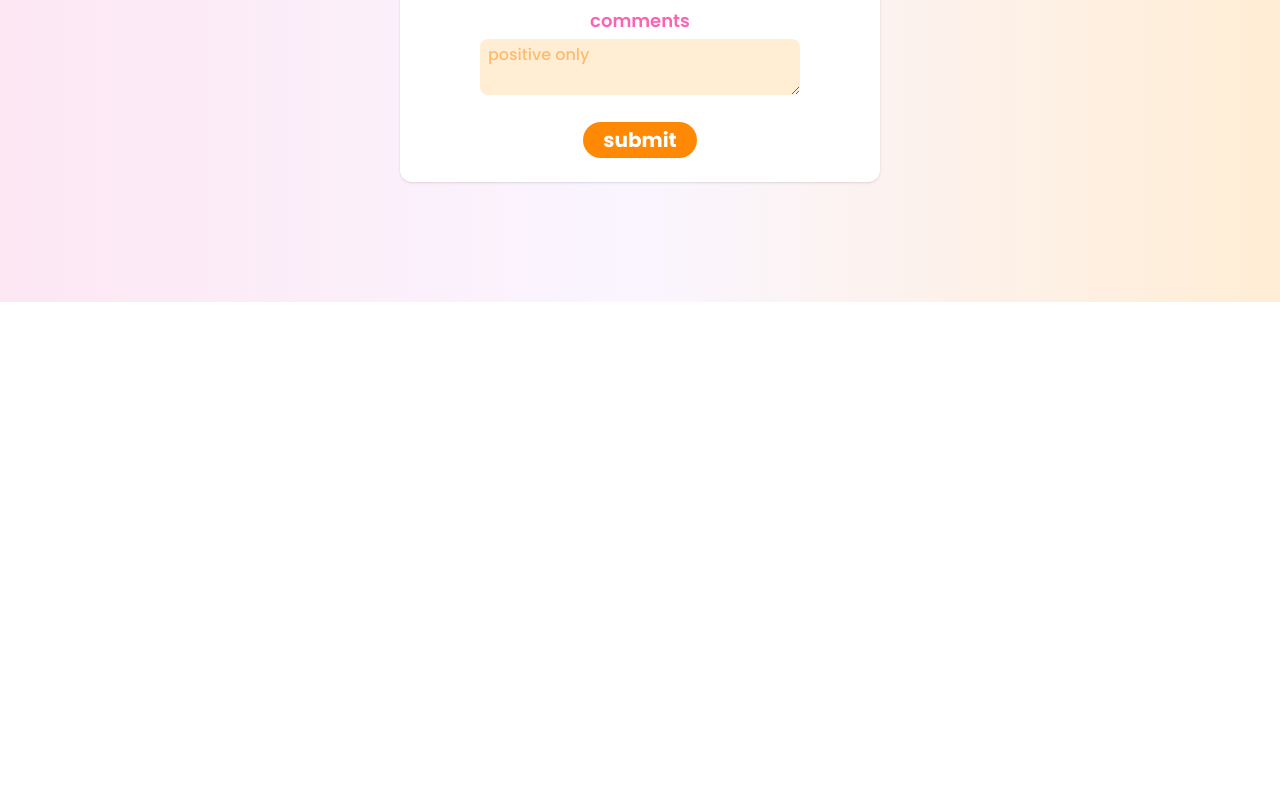
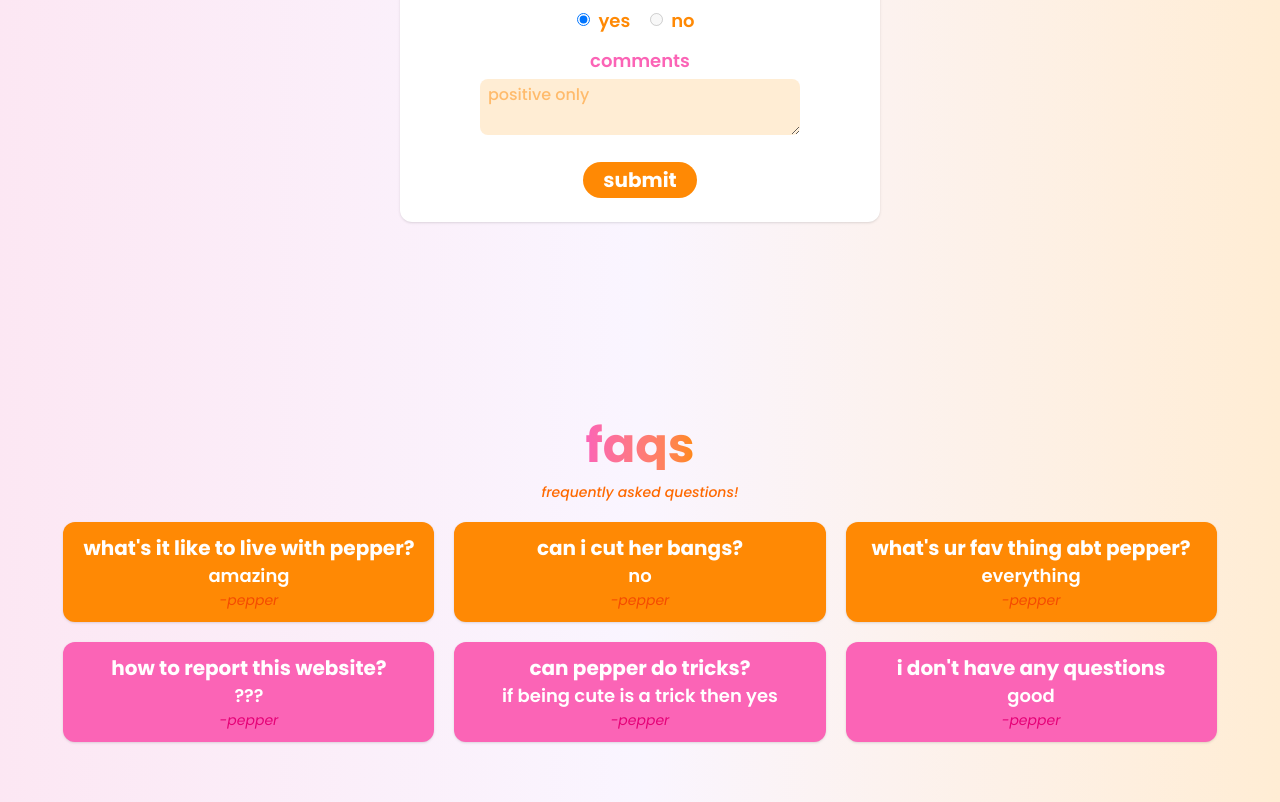
Before and after one commit to ayessaaa/pepper-website, a plain HTML site: page index.html in a window 1280 px wide. Shown: the part 2635-3437 px from the top of the page. Before the commit the page ends 2937 px from the top, so only its background shows below. Drawn offline with nearby package versions, Linux system fonts and the light colour scheme.

Commit message:
added faqs

```diff
--- a/index.html
+++ b/index.html
@@ -170,6 +170,7 @@
 
     <div class="mt-50">
       <p class="text-center bg-gradient-to-r from-pink-400 to-orange-400 text-transparent bg-clip-text font-bold text-5xl w-fit mx-auto mb-3">memories</p>
+      <p class="text-center italic text-sm text-orange-500 font-medium mb-5">not my fav ones but it's worth sharing</p>
       <div class="flex gap-5 w-fit mx-auto pt-10">
 
         <div class="w-90 p-5 bg-white rounded-lg shadow hover:scale-103 group transition-all hover:bg-pink-400">
@@ -285,10 +286,10 @@
 
         <p class="text-center w-fit mx-auto text-lg font-semibold text-pink-400 mt-3">do u liek my website?</p>
         <div class="mx-auto w-fit flex items-center gap-2">
-            <input type="radio" checked id="yes" value="yes">
-            <label for="yes" class=" text-lg font-semibold mt-1 text-orange-400 mr-3" >yes</label>
+          <input type="radio" checked id="yes" value="yes">
+          <label for="yes" class=" text-lg font-semibold mt-1 text-orange-400 mr-3" >yes</label>
           <input type="radio" disabled id="no" value="no">
-            <label for="no" class=" text-lg font-semibold mt-1 text-orange-400" >no</label><br>
+          <label for="no" class=" text-lg font-semibold mt-1 text-orange-400" >no</label><br>
         </div>
 
         <p class="text-center w-fit mx-auto text-lg font-semibold text-pink-400 mt-3">comments</p>
@@ -305,5 +306,51 @@
 
     </div>
 
+    <div class="mt-50">
+      <p class="text-center bg-gradient-to-r from-pink-400 to-orange-400 text-transparent bg-clip-text font-bold text-5xl w-fit mx-auto mb-3">faqs</p>
+      <p class="text-center italic text-sm text-orange-500 font-medium mb-5">frequently asked questions!</p>
+      <div class="grid grid-cols-3 w-fit mx-auto gap-5 mt-5 ">
+        <div class="text-white bg-orange-400 py-3 px-5 rounded-xl shadow w-full group text-center hover:scale-103 transition-all hover:bg-orange-500 hover:shadow-lg hover:shadow-orange-500/50">
+          <p class="text-xl font-bold">what's it like to live with pepper?</p>
+          <p class="text-center font-semibold text-lg">amazing</p>
+          <p class="text-center italic text-sm text-orange-600 group-hover:text-orange-700 transition-all">-pepper</p>
+        </div>
+
+        <div class="text-white bg-orange-400 py-3 px-5 rounded-xl shadow w-full group text-center hover:scale-103 transition-all hover:bg-orange-500 hover:shadow-lg hover:shadow-orange-500/50">
+          <p class="text-xl font-bold">can i cut her bangs?</p>
+          <p class="text-center font-semibold text-lg">no</p>
+          <p class="text-center italic text-sm text-orange-600 group-hover:text-orange-700 transition-all">-pepper</p>
+        </div>
+
+        <div class="text-white bg-orange-400 py-3 px-5 rounded-xl shadow w-full group text-center hover:scale-103 transition-all hover:bg-orange-500 hover:shadow-lg hover:shadow-orange-500/50">
+          <p class="text-xl font-bold">what's ur fav thing abt pepper?</p>
+          <p class="text-center font-semibold text-lg">everything</p>
+          <p class="text-center italic text-sm text-orange-600 group-hover:text-orange-700 transition-all">-pepper</p>
+        </div>
+
+        <div class="text-white bg-pink-400 py-3 px-5 rounded-xl shadow w-full group text-center hover:scale-103 transition-all hover:bg-pink-500 hover:shadow-lg hover:shadow-pink-500/50">
+          <p class="text-xl font-bold">how to report this website?</p>
+          <p class="text-center font-semibold text-lg">???</p>
+          <p class="text-center italic text-sm text-pink-600 group-hover:text-pink-700 transition-all">-pepper</p>
+        </div>
+
+        <div class="text-white bg-pink-400 py-3 px-5 rounded-xl shadow w-full group text-center hover:scale-103 transition-all hover:bg-pink-500 hover:shadow-lg hover:shadow-pink-500/50">
+          <p class="text-xl font-bold">can pepper do tricks?</p>
+          <p class="text-center font-semibold text-lg">if being cute is a trick then yes</p>
+          <p class="text-center italic text-sm text-pink-600 group-hover:text-pink-700 transition-all">-pepper</p>
+        </div>
+
+        <div class="text-white bg-pink-400 py-3 px-5 rounded-xl shadow w-full group text-center hover:scale-103 transition-all hover:bg-pink-500 hover:shadow-lg hover:shadow-pink-500/50">
+          <p class="text-xl font-bold">i don't have any questions</p>
+          <p class="text-center font-semibold text-lg">good</p>
+          <p class="text-center italic text-sm text-pink-600 group-hover:text-pink-700 transition-all">-pepper</p>
+        </div>
+
+
+      </div>
+    </div>
+
+
+
   </body>
 </html>
```
